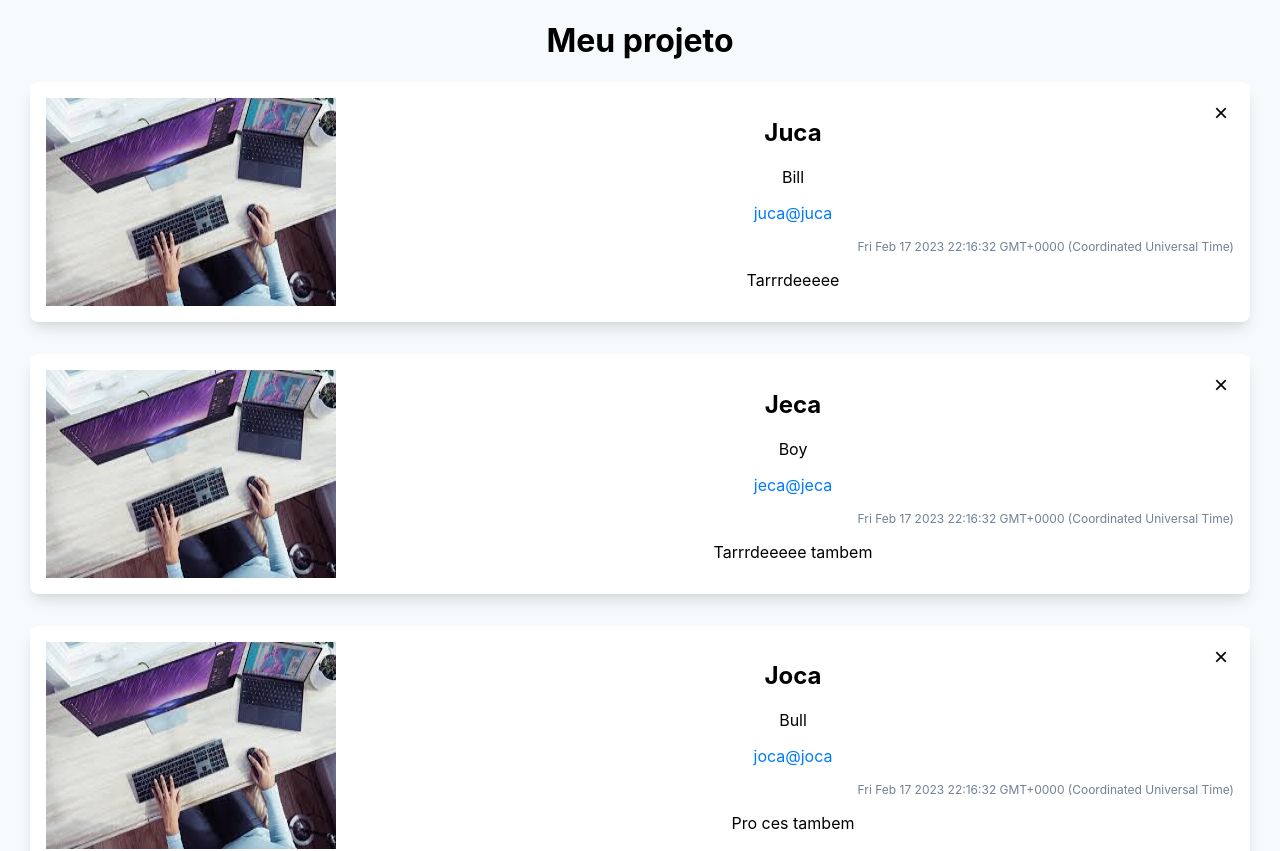
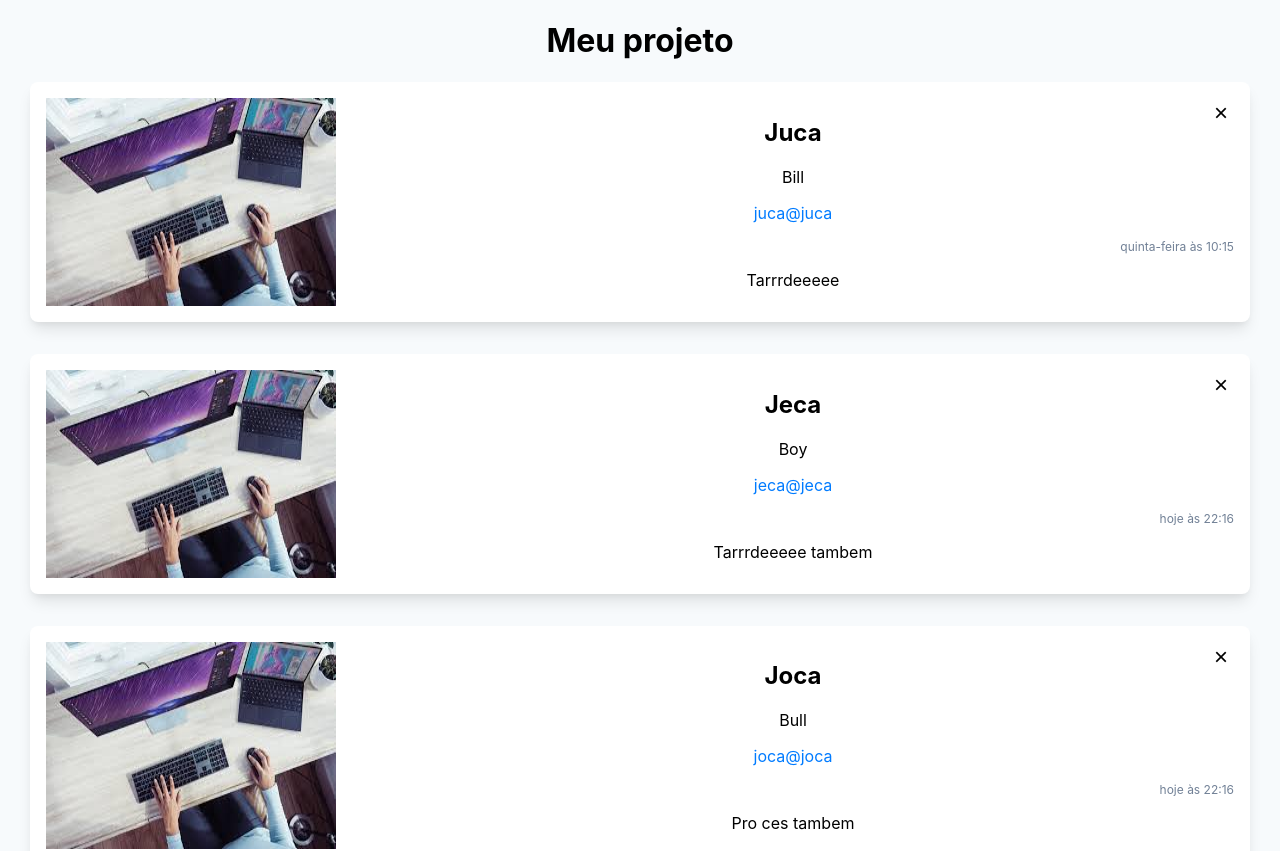
Before and after one commit to SerafimEverton/udemyReact, a React (Create React App) app: page / in a window 1280 px wide. Shown: the top 851 px of the page. Built offline with nearby package versions, Linux system fonts and the light colour scheme.

Commit message:
Instalação do date-fns e aplicação

```diff
--- a/package.json
+++ b/package.json
@@ -6,6 +6,7 @@
     "@testing-library/jest-dom": "^5.16.5",
     "@testing-library/react": "^13.4.0",
     "@testing-library/user-event": "^13.5.0",
+    "date-fns": "^2.29.3",
     "react": "^18.2.0",
     "react-dom": "^18.2.0",
     "react-scripts": "5.0.1",
--- a/src/App.js
+++ b/src/App.js
@@ -9,7 +9,7 @@ class App extends Component {
         nome: "Juca",
         sobrenome: "Bill",
         email: "juca@juca",
-        data: new Date(),
+        data: new Date(2023, 1, 23, 10, 15, 0),
         mensagem: "Tarrrdeeeee",
       },
       {
--- a/src/componentes/comentario.js
+++ b/src/componentes/comentario.js
@@ -1,6 +1,10 @@
 import React from "react";
+import {formatRelative} from 'date-fns'
+
+
 import './comentario.css'
 import imagem from './images.jfif'
+import ptBR from "date-fns/locale/pt-BR";
 
 const Comentario = props =>
 
@@ -10,7 +14,7 @@ const Comentario = props =>
 <h2 class="nome">{props.nome}</h2>
 <p class="sobrenome">{props.sobrenome}</p>
 <p class="email">{props.email}</p>
-<p class= "data">{props.data.toString()}</p>
+<p class= "data">{formatRelative(props.data, new Date(), {locale: ptBR})}</p>
 <p>{props.children}</p>
 <button onClick={props.onRemove}>&times;</button>
 </div>
```
Also changed, not shown: 1 other file (tests, documents, lock files or other folders).
